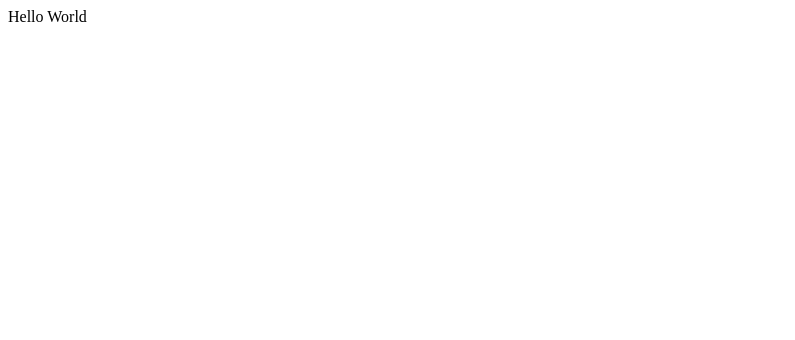
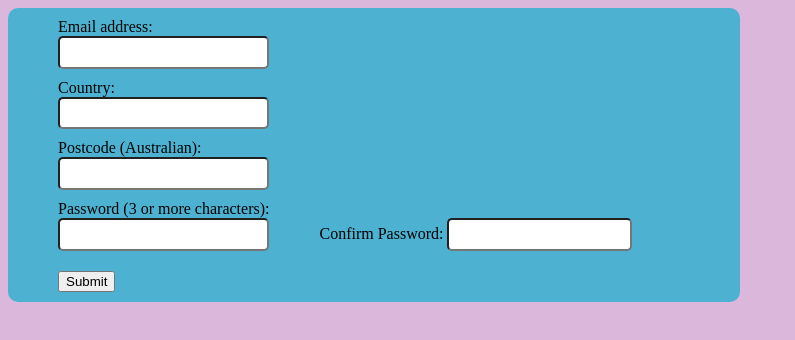
Before and after one commit to 13olt3/ClientAPI, a website built with webpack: page src/template.html in a window 1280 px wide. Shown: the whole page, without its empty margins (0-795 px from the left). Built offline with nearby package versions, Linux system fonts and the light colour scheme.

Commit message:
HTML setup commit

```diff
--- a/src/index.js
+++ b/src/index.js
@@ -1 +1,4 @@
 import "./styles.css";
+import { customValidity, buttonFunctionality } from "./scripts.js";
+
+buttonFunctionality();
--- /dev/null
+++ b/src/scripts.js
@@ -0,0 +1,18 @@
+export function customValidity() {
+  const testInput = document.querySelector("#testInput");
+
+  if (testInput.validity.tooShort) {
+    testInput.setCustomValidity("Please enter at least 10 characters.");
+    testInput.reportValidity();
+  } else {
+    testInput.setCustomValidity("");
+    testInput.reportValidity();
+  }
+}
+
+export function buttonFunctionality() {
+  const button = document.querySelector(".submitButton");
+  button.addEventListener("click", (e) => {
+    e.preventDefault();
+  });
+}
--- a/src/styles.css
+++ b/src/styles.css
@@ -0,0 +1,44 @@
+body {
+  min-height: 99vh;
+  background-color: rgb(220, 183, 220);
+}
+.wholeForm {
+  background-color: #4db2d1;
+  padding: 10px 50px 10px 50px;
+  border-radius: 10px;
+  max-width: 50%;
+}
+
+form {
+  display: flex;
+  padding: 0 0 10px 0;
+  gap: 50px;
+}
+.confirmPW {
+  margin-bottom: 10px;
+}
+form > div > div {
+  display: flex;
+  flex-direction: column;
+  flex-wrap: nowrap;
+  flex-basis: 0;
+  margin-bottom: 10px;
+}
+input {
+  /* width: 17em; */
+  height: 2em;
+  border-radius: 5px;
+}
+input:focus {
+  border: 3px solid blue;
+}
+
+.confirmPW {
+  align-self: flex-end;
+}
+
+input:invalid {
+  border: 2px solid;
+  border-color: rgb(211, 30, 30);
+  outline: none;
+}
--- a/src/template.html
+++ b/src/template.html
@@ -2,10 +2,64 @@
 <html lang="en">
   <head>
     <meta charset="UTF-8" />
-    <meta name="viewport" content="width=device-width, initial-scale=1.0" />
+    <meta
+      name="viewport"
+      content="width=device-width, initial-scale=1.0"
+    />
     <title>Document</title>
   </head>
   <body>
-    <div>Hello World</div>
+    <div class="wholeForm">
+      <form
+        novalidate
+        autocomplete="off"
+      >
+        <div>
+          <div>
+            <label
+              class="formLabel"
+              for="emailInput"
+              >Email address:
+            </label>
+            <input
+              type="email"
+              id="emailInput"
+            />
+          </div>
+          <div>
+            <label for="countryInput">Country: </label>
+            <input
+              type="text"
+              id="countryInput"
+            />
+          </div>
+          <div>
+            <label for="postcodeInput">Postcode (Australian): </label>
+            <input
+              type="number"
+              id="postcodeInput"
+            />
+          </div>
+          <div>
+            <label for="inputPassword">Password (3 or more characters): </label>
+            <input
+              type="password"
+              id="inputPassword"
+              minlength="3"
+            />
+          </div>
+        </div>
+
+        <div class="confirmPW">
+          <label for="confirmPassword">Confirm Password: </label>
+          <input
+            type="password"
+            id="confirmPassword"
+            minlength="3"
+          />
+        </div>
+      </form>
+      <button class="submitButton">Submit</button>
+    </div>
   </body>
 </html>
```
Also changed, not shown: src/ToDoList.txt (added, +14 -0 lines).
